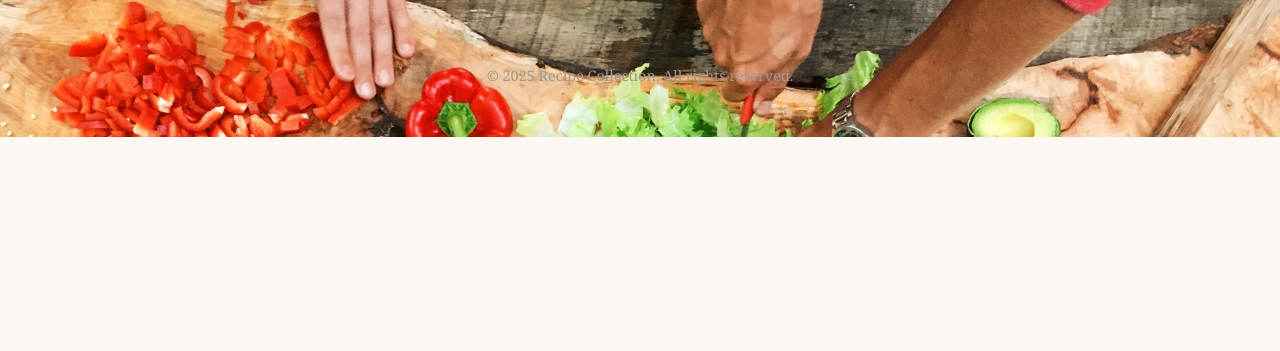
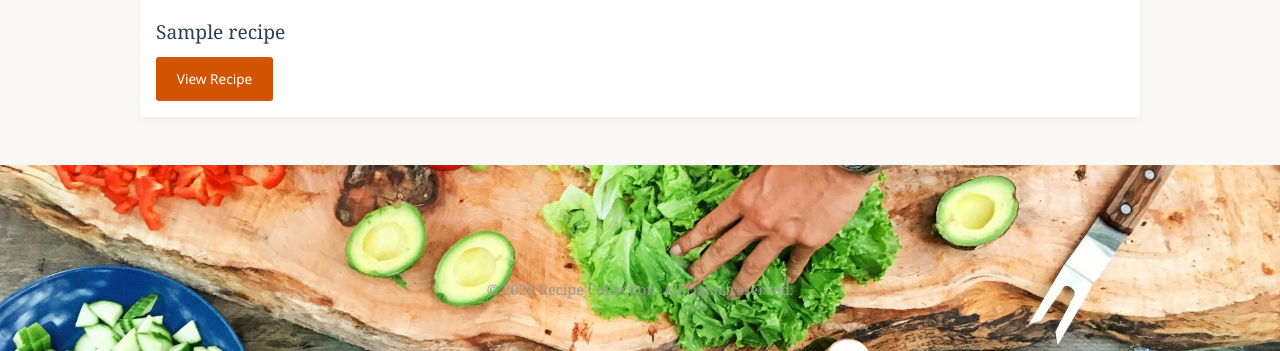
Before and after one commit to rob-cost/recipe-app, a Django app: page / in a window 1280 px wide. Shown: the part 1049-1400 px from the top of the page. Before the commit the page ends 1186 px from the top, so only its background shows below. Run offline with Django 5.2, Linux system fonts and the light colour scheme; tables that the repository leaves empty hold one stand-in row (Sample ...).

Commit message:
Fixed popular dishes features
- Added a popular dishes view in the homepage

```diff
--- a/src/recipe/models.py
+++ b/src/recipe/models.py
@@ -12,6 +12,7 @@ class Recipe (models.Model):
     method = models.TextField(help_text="Describe the cooking method of the recipe")
     pic = models.ImageField(upload_to='recipes', default='no_picture.jpg')
     liked_by = models.ManyToManyField(User, related_name='liked_recipe', blank=True)
+    created_at = models.DateTimeField(auto_now_add=True)
 
     def calculateDifficulty(self):
         items = [i.strip() for i in self.ingredients.split(",") if i.strip()]
--- a/src/recipe/static/recipes/css/style.css
+++ b/src/recipe/static/recipes/css/style.css
@@ -283,7 +283,7 @@
 
 
       .popular-recipes {
-          padding: 6rem 5%;
+          padding: 3rem;
           background: #faf8f5;
           margin-top: 4rem;
       }
--- a/src/recipe/templates/recipe/homepage.html
+++ b/src/recipe/templates/recipe/homepage.html
@@ -24,18 +24,18 @@
 
 <div class="divider"></div>
 <section class="popular-recipes">
-  <h2>Recently Added</h2>
+  <h2>Popular Recipes</h2>
   <div class="recipe-grid">
     {% for recipe in popular_recipes %}
-    <a href="{% url 'recipe_detail' recipe.id %}" class="recipe-card">
+    <a href="{% url 'recipe_details' recipe.id %}" class="recipe-card">
       <div class="recipe-img">
-        {% if recipe.image %}
-        <img src="{{ recipe.image.url }}" alt="{{ recipe.title }}" />
+        {% if recipe.pic %}
+        <img src="{{ recipe.pic.url }}" alt="{{ recipe.title }}" />
         {% else %} 🍽️ {% endif %}
       </div>
       <div class="recipe-info">
-        <h3>{{ recipe.title }}</h3>
-        <p>{{ recipe.description|truncatewords:15 }}</p>
+        <h3>{{ recipe.name }}</h3>
+        <!-- <p>{{ recipe.method|truncatewords:15 }}</p> -->
         <span class="btn-primary">View Recipe</span>
       </div>
     </a>
--- a/src/recipe/views.py
+++ b/src/recipe/views.py
@@ -6,6 +6,7 @@ from django.contrib.auth.decorators import login_required
 from .models import Recipe
 from django.contrib.auth.models import User
 from django.core.exceptions import ValidationError
+
 
 
 
@@ -36,18 +37,28 @@ def logout_view(request):
     return redirect('login')
 
 def signup_view(request):
-    if request.method == "POST":
-        form = UserCreationForm(data = request.POST)
-        user = form.save()
-        User.objects.create(user = user)
-        login(request, user)
-        return redirect('homepage')
+    if request.method == 'POST':
+        form = UserCreationForm(request.POST)
+        if form.is_valid():
+            user = form.save()  # Automatically hashes the password
+            login(request, user)
+            return redirect('homepage')
     else:
         form = UserCreationForm()
-        return render(request, 'auth/signup.html', {'form': form})
+
+    return render(request, 'auth/signup.html', {'form': form})
 
 def homepage_view(request):
-    return render(request, 'recipe/homepage.html')
+    recipes = Recipe.objects.all()
+    popular_recipes = []
+    for recipe in recipes:
+        recipe_likes_count = recipe.liked_by.count()
+        if recipe_likes_count >=1:
+            popular_recipes.append(recipe)
+    context = {
+        'popular_recipes': popular_recipes
+    }
+    return render(request, 'recipe/homepage.html', context)
 
 @login_required
 def recipes_view(request):
```
Also changed, not shown: src/recipe/migrations/0008_recipe_created_at.py (added), 1 other file.
